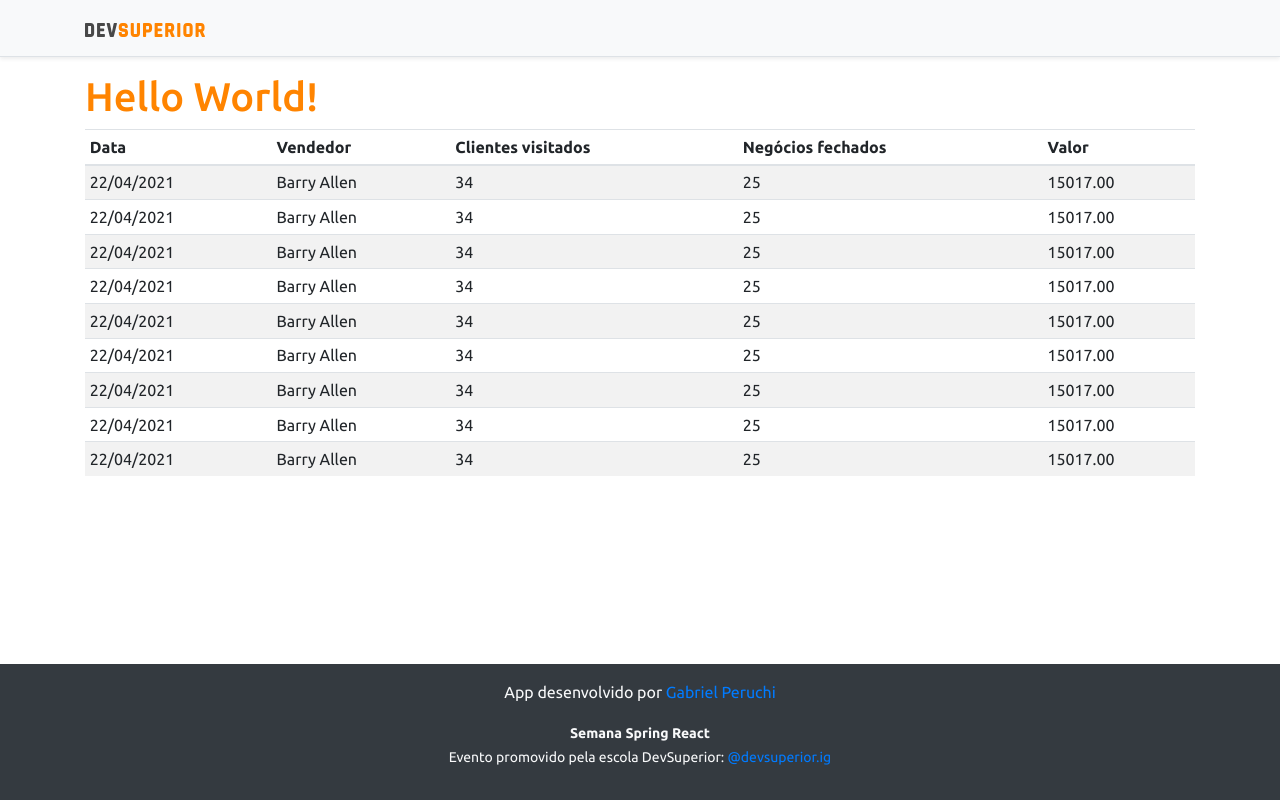
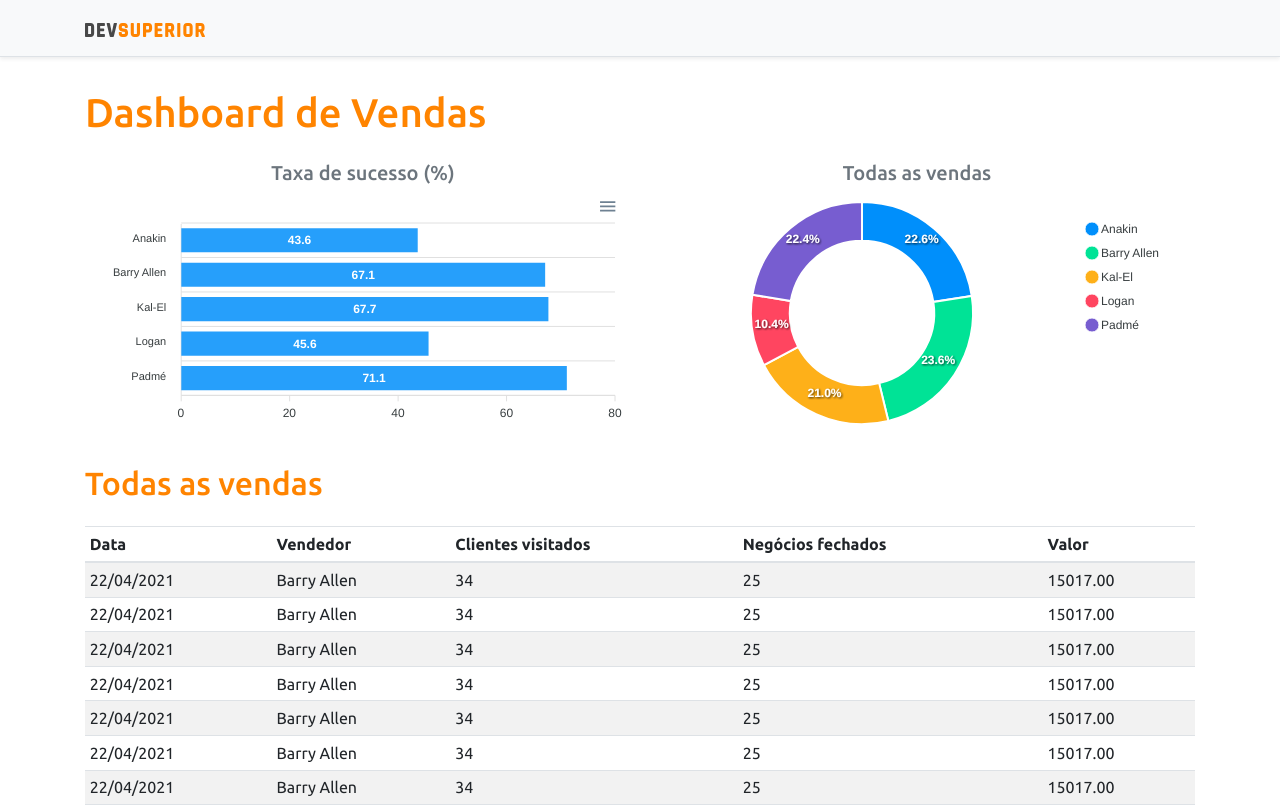
Before and after one commit to gabriel-peruchi/projeto-sds3, a React (Create React App) app in the folder frontend/: page / in a window 1280 px wide. Shown: the top 807 px of the page. Built offline with nearby package versions, Linux system fonts and the light colour scheme.

Commit message:
Static charts

```diff
--- a/frontend/package.json
+++ b/frontend/package.json
@@ -10,10 +10,12 @@
     "@types/node": "^12.0.0",
     "@types/react": "^17.0.0",
     "@types/react-dom": "^17.0.0",
+    "apexcharts": "^3.26.1",
     "bootstrap": "^4.6.0",
     "jquery": "^3.6.0",
     "popper.js": "^1.16.1",
     "react": "^17.0.2",
+    "react-apexcharts": "^1.3.9",
     "react-dom": "^17.0.2",
     "react-scripts": "4.0.3",
     "typescript": "^4.1.2",
--- a/frontend/src/App.tsx
+++ b/frontend/src/App.tsx
@@ -3,13 +3,30 @@ import React from "react";
 import NavBar from "components/NavBar";
 import Footer from "components/Footer";
 import DataTable from "components/DataTable";
+import BarChart from "components/BarChart";
+import DonutChart from "components/DonutChart";
 
 function App() {
   return (
     <React.Fragment>
       <NavBar />
       <div className="container">
-        <h1 className="text-primary">Hello World!</h1>
+        <h1 className="text-primary py-3">Dashboard de Vendas</h1>
+        <div className="row px-3">
+          <div className="col-sm-6">
+            <h5 className="text-center text-secondary">Taxa de sucesso (%)</h5>
+            <BarChart />
+          </div>
+          <div className="col-sm-6">
+            <h5 className="text-center text-secondary">Todas as vendas</h5>
+            <DonutChart />
+          </div>
+        </div>
+        <div className="py-3">
+          <h2 className="text-primary">
+            Todas as vendas
+          </h2>
+        </div>
         <DataTable />
       </div>
       <Footer />
--- /dev/null
+++ b/frontend/src/components/BarChart/index.tsx
@@ -0,0 +1,34 @@
+import Chart from "react-apexcharts";
+
+const options = {
+  plotOptions: {
+    bar: {
+      horizontal: true,
+    },
+  },
+};
+
+const mockData = {
+  labels: {
+    categories: ["Anakin", "Barry Allen", "Kal-El", "Logan", "Padmé"],
+  },
+  series: [
+    {
+      name: "% Sucesso",
+      data: [43.6, 67.1, 67.7, 45.6, 71.1],
+    },
+  ],
+};
+
+const BarChart = () => {
+  return (
+    <Chart
+      options={{ ...options, xaxis: mockData.labels }}
+      series={mockData.series}
+      type="bar"
+      height="240"
+    />
+  );
+};
+
+export default BarChart;
--- /dev/null
+++ b/frontend/src/components/DonutChart/index.tsx
@@ -0,0 +1,25 @@
+import Chart from "react-apexcharts";
+
+const mockData = {
+  series: [477138, 499928, 444867, 220426, 473088],
+  labels: ["Anakin", "Barry Allen", "Kal-El", "Logan", "Padmé"],
+};
+
+const options = {
+  legend: {
+    show: true,
+  },
+};
+
+const DonutChart = () => {
+  return (
+    <Chart
+      options={{ ...options, labels: mockData.labels }}
+      series={mockData.series}
+      type="donut"
+      height="240"
+    />
+  );
+};
+
+export default DonutChart;
```
Also changed, not shown: 1 other file (tests, documents, lock files or other folders).
